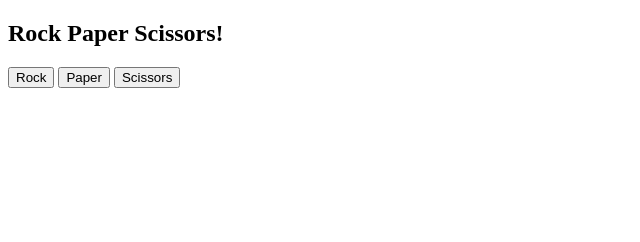
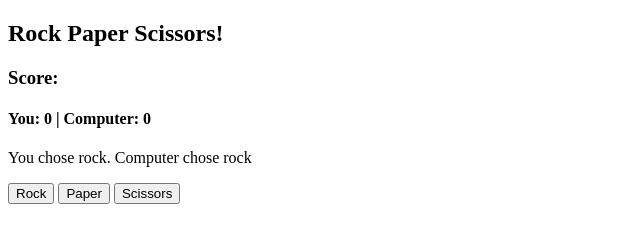
Before and after one commit to bBob21/odin-rock-paper-scissors, a plain HTML site: page index.html in a window 1280 px wide. Both pictures are taken after a click on the button "Rock". Shown: the whole page, without its empty margins (0-640 px from the left). Drawn offline with Linux system fonts and the light colour scheme.

Commit message:
Added score display within DOM

```diff
--- a/index.html
+++ b/index.html
@@ -8,6 +8,11 @@
 </head>
 <body>
     <h2>Rock Paper Scissors!</h2>
+    <div id="gamestate">
+        <h3>Score:</h3>
+        <h4>You: <span class="humanScore">0</span> | Computer: <span class="computerScore">0</span></h4>
+        <p>You chose <span class="humanChoice">none</span>. Computer chose <span class="computerChoice">none</span></p>
+    </div>
     <div id="buttons">
         <button class="rock">Rock</button>
         <button class="paper">Paper</button>
--- a/script.js
+++ b/script.js
@@ -74,6 +74,19 @@ buttons.forEach((button) => {
     button.addEventListener("click", () => {
         let humanChoice = button.className;
         let computerChoice = getComputerChoice();
-        playRound(computerChoice, humanChoice);
+
+        document.querySelector(".humanChoice").textContent = humanChoice;
+        document.querySelector(".computerChoice").textContent = computerChoice;
+
+        let result = playRound(computerChoice, humanChoice);
+        if (result == "win") {
+            humanScore++;
+            document.querySelector(".humanScore").textContent = humanScore;
+        }
+        else if (result == "lose"){
+            computerScore++;
+            document.querySelector(".computerScore").textContent = computerScore;
+        }
+
     });
 });
```
